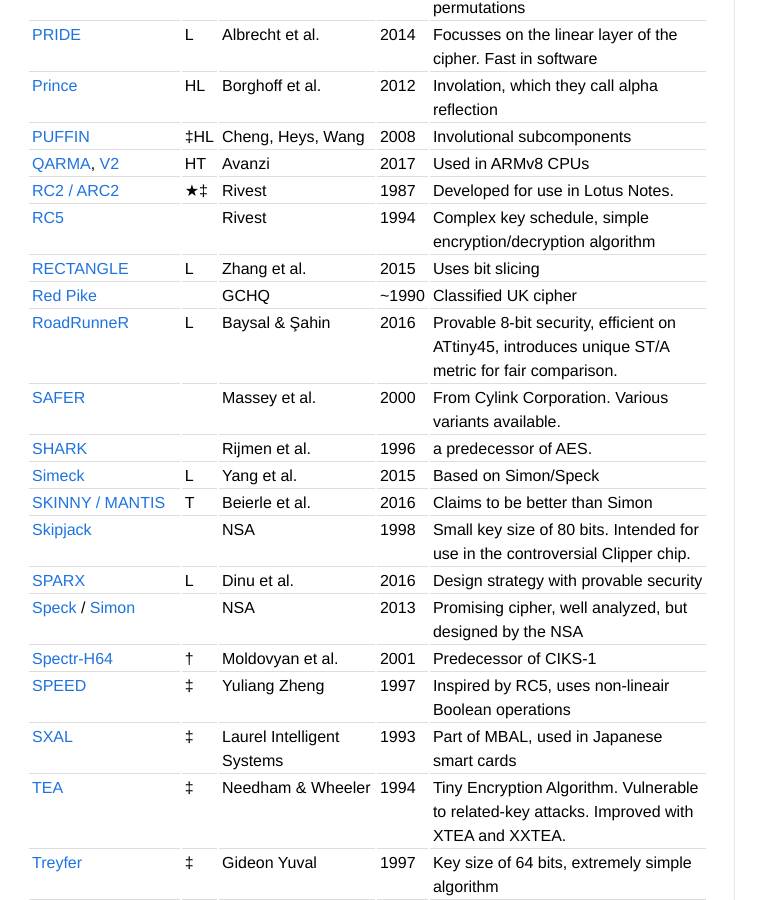
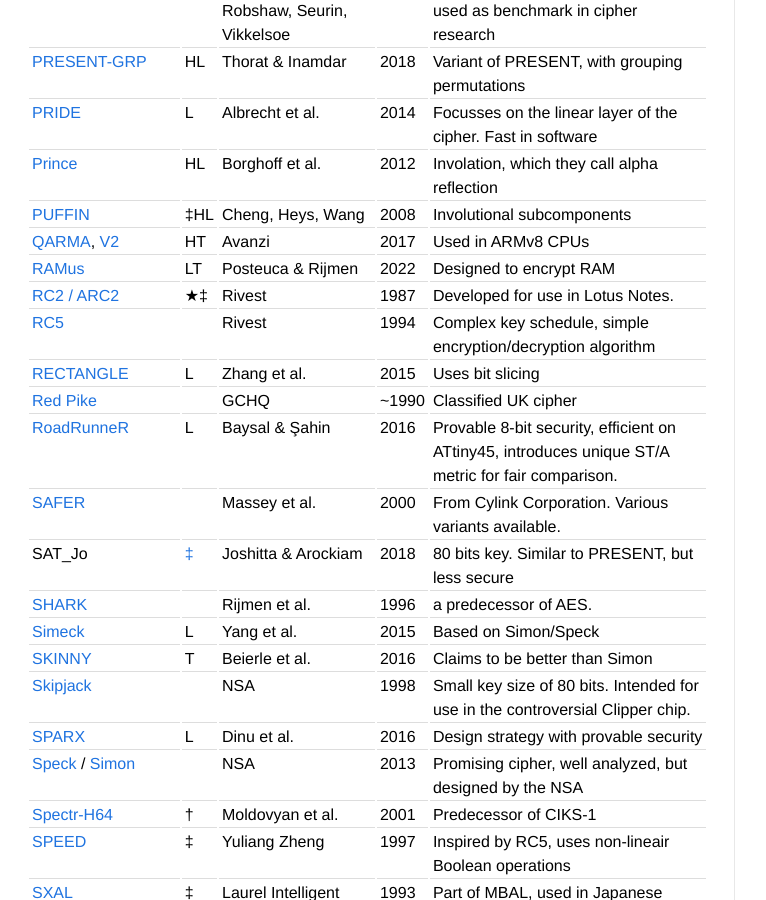
Before and after one commit to Sjord/Sjord.github.io, a Jekyll site: the page built from _posts/2023-04-06-encryption-64-bit-block-ciphers.md, in a window 1280 px wide and 900 px high, scrolled down 3077 px. Shown: the whole window, without its empty margins (113-879 px from the left). Built offline with Jekyll 4.4.1, drawn with Linux system fonts in a browser that asks for light colours; some of the changed text lies outside the part shown.

Commit message:
Update cipher table

```diff
--- a/_posts/2023-04-06-encryption-64-bit-block-ciphers.md
+++ b/_posts/2023-04-06-encryption-64-bit-block-ciphers.md
@@ -70,15 +72,17 @@
 | [Prince](https://en.wikipedia.org/wiki/Prince_(cipher)) | HL | Borghoff et al. | 2012 | Involation, which they call alpha reflection |
 | [PUFFIN](https://citeseerx.ist.psu.edu/document?repid=rep1&type=pdf&doi=6c1edca0a9800edfb76aca96915ab6f8fcb80cdd) | ‡HL | Cheng, Heys, Wang| 2008 | Involutional subcomponents |
 | [QARMA](https://en.wikipedia.org/wiki/QARMA), [V2](https://eprint.iacr.org/2023/929) | HT | Avanzi | 2017 | Used in ARMv8 CPUs |
+| [RAMus](https://lirias.kuleuven.be/retrieve/692405) | LT | Posteuca & Rijmen | 2022 | Designed to encrypt RAM |
 | [RC2 / ARC2](https://en.wikipedia.org/wiki/RC2) | ★‡ | Rivest | 1987 | Developed for use in Lotus Notes. |
 | [RC5](https://en.wikipedia.org/wiki/RC5) | | Rivest | 1994 | Complex key schedule, simple encryption/decryption algorithm |
 | [RECTANGLE](https://csrc.nist.gov/csrc/media/events/lightweight-cryptography-workshop-2015/documents/papers/session8-wentao-paper.pdf) | L | Zhang et al. | 2015 | Uses bit slicing |
 | [Red Pike](https://en.wikipedia.org/wiki/Red_Pike_(cipher)) | | GCHQ | ~1990 | Classified UK cipher |
 | [RoadRunneR](https://eprint.iacr.org/2015/906.pdf) | L | Baysal & Şahin | 2016 | Provable 8-bit security, efficient on ATtiny45, introduces unique ST/A metric for fair comparison. |
 | [SAFER](https://en.wikipedia.org/wiki/SAFER) | | Massey et al. | 2000 | From Cylink Corporation. Various variants available. |
+| SAT_Jo | [‡](https://www.hindawi.com/journals/scn/2021/5310545/) | Joshitta & Arockiam | 2018 | 80 bits key. Similar to PRESENT, but less secure |
 | [SHARK](https://en.wikipedia.org/wiki/SHARK) | | Rijmen et al. | 1996 | a predecessor of AES. |
 | [Simeck](https://eprint.iacr.org/2015/612.pdf) | L | Yang et al. | 2015 | Based on Simon/Speck |
-| [SKINNY / MANTIS](https://eprint.iacr.org/2016/660.pdf) | T | Beierle et al. | 2016 | Claims to be better than Simon |
+| [SKINNY](https://eprint.iacr.org/2016/660.pdf) | T | Beierle et al. | 2016 | Claims to be better than Simon |
 | [Skipjack](https://en.wikipedia.org/wiki/Skipjack_(cipher)) | | NSA | 1998 | Small key size of 80 bits. Intended for use in the controversial Clipper chip. |
 | [SPARX](https://www.cryptolux.org/index.php/SPARX) | L | Dinu et al. | 2016 | Design strategy with provable security |
 | [Speck](https://en.wikipedia.org/wiki/Speck_(cipher)) / [Simon](https://en.wikipedia.org/wiki/Simon_(cipher)) | | NSA | 2013 | Promising cipher, well analyzed, but designed by the NSA |
```
Also changed, not shown: other parts of _posts/2023-04-06-encryption-64-bit-block-ciphers.md (+2 -0 lines).
